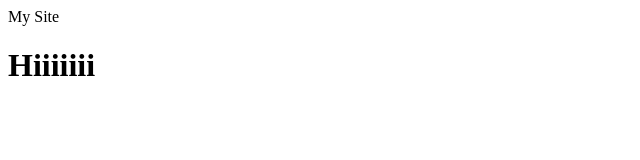
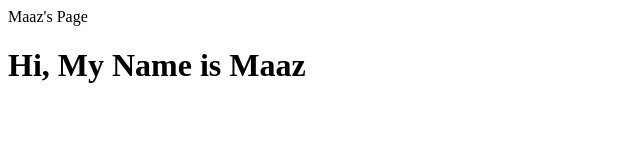
Before and after one commit to MaazHusyan/MaazHusyan.github.io, a plain HTML site: page index.html in a window 1280 px wide. Shown: the whole page, without its empty margins (0-640 px from the left). Drawn offline with Linux system fonts and the light colour scheme.

Commit message:
Update index.html

```diff
--- a/index.html
+++ b/index.html
@@ -1,11 +1,11 @@
 <!DOCTYPE html>
 <html>
 <head>
-  My Site
+  Maaz's Page
 </head>
   <body>
     <h1>
-      Hiiiiiii
+      Hi, My Name is Maaz
     </h1>
   </body>
 </html>
```
